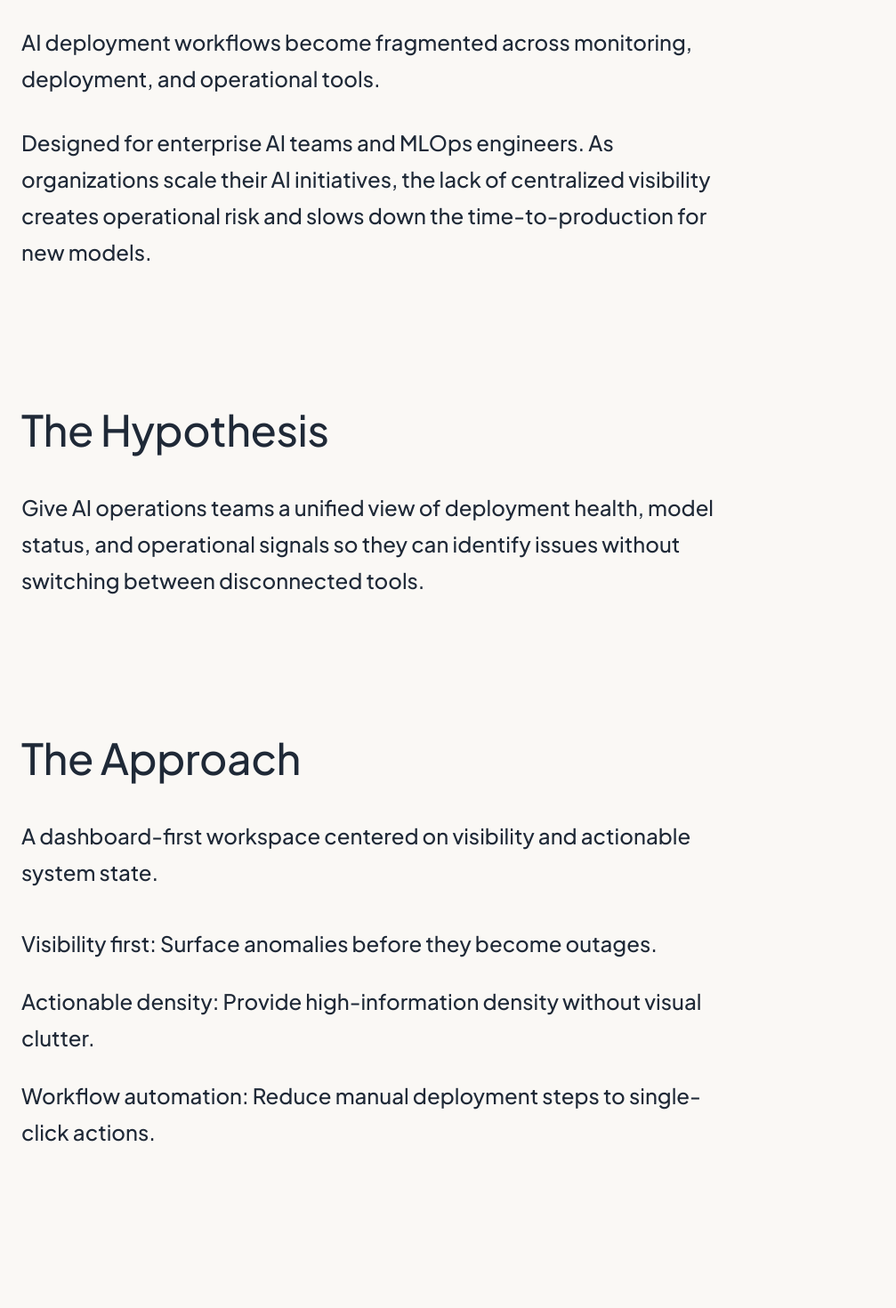
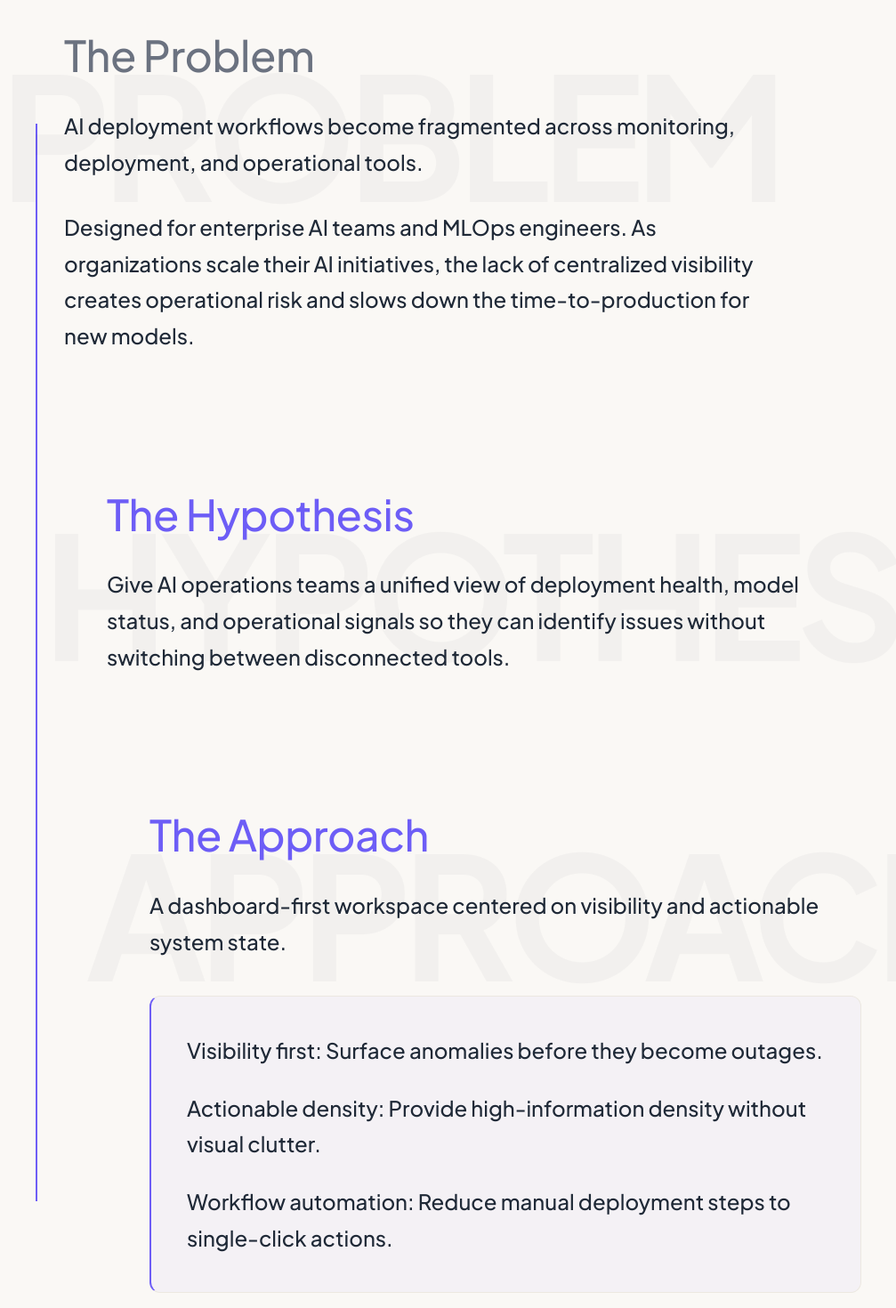
Before and after one commit to Gayathripocharam/DesignPlunge, a React (Vite) app: page /work/ai-operations-platform in a window 1280 px wide. Shown: the part 1040-2510 px from the top of the page at 89% size, without its empty margins (0-1007 px from the left). Built offline with nearby package versions, Linux system fonts and the light colour scheme; no server answers.

Commit message:
style(work): transform case study context into horizontal stepper narrative

```diff
--- a/src/components/business/CaseStudyDetail/CaseStudyDetail.module.css
+++ b/src/components/business/CaseStudyDetail/CaseStudyDetail.module.css
@@ -112,16 +112,86 @@
   margin-bottom: 8px;
 }
 
-.editorialSection {
-  padding-bottom: clamp(96px, 12vw, 160px);
+.narrativeContainer {
+  position: relative;
+  padding: clamp(64px, 8vw, 120px) 0;
+}
+
+.narrativeProgressTrack {
+  position: absolute;
+  top: clamp(64px, 8vw, 120px);
+  bottom: clamp(64px, 8vw, 120px);
+  left: 16px;
+  width: 2px;
+  background-color: var(--border);
+  z-index: 0;
+}
+
+.narrativeProgressLine {
+  position: absolute;
+  top: 0;
+  left: 0;
+  width: 100%;
+  height: 100%;
+  background-color: var(--accent);
+  transform-origin: top;
+  z-index: 1;
+}
+
+.narrativeBlock {
+  position: relative;
+  margin-bottom: clamp(80px, 12vw, 160px);
+  padding-left: 48px;
+}
+
+.narrativeBlock:last-child {
+  margin-bottom: 0;
+}
+
+.watermark {
+  position: absolute;
+  top: -40px;
+  left: -24px;
+  font-size: clamp(80px, 15vw, 200px);
+  font-weight: 800;
+  color: var(--text-h);
+  opacity: 0.03;
+  z-index: 0;
+  pointer-events: none;
+  white-space: nowrap;
+  letter-spacing: -0.05em;
+}
+
+.stepOne {
+  margin-left: 0;
+}
+
+.stepTwo {
+  margin-left: clamp(24px, 4vw, 48px);
+}
+
+.stepThree {
+  margin-left: clamp(48px, 8vw, 96px);
+}
+
+.narrativeContent {
+  position: relative;
+  z-index: 1;
 }
 
 .editorialTitle {
   font-size: clamp(32px, 5vw, 48px);
   font-weight: 500;
-  color: var(--text-h);
-  margin: 0 0 40px 0;
+  margin: 0 0 32px 0;
   letter-spacing: -0.01em;
+}
+
+.labelNeutral {
+  color: var(--text-muted);
+}
+
+.labelAccent {
+  color: var(--accent);
 }
 
 .editorialContent {
@@ -139,10 +209,19 @@
   margin-bottom: 0;
 }
 
+.approachCard {
+  margin-top: 40px;
+  padding: 40px;
+  background-color: rgba(109, 93, 246, 0.04);
+  border: 1px solid var(--border);
+  border-left: 2px solid var(--accent);
+  border-radius: 12px;
+}
+
 .editorialList {
   list-style: none;
   padding: 0;
-  margin: 40px 0 0 0;
+  margin: 0;
 }
 
 .editorialList li {
@@ -150,6 +229,10 @@
   position: relative;
   font-size: inherit;
   line-height: 1.7;
+}
+
+.editorialList li:last-child {
+  margin-bottom: 0;
 }
 
 .sectionTitle {
--- a/src/components/business/CaseStudyDetail/CaseStudyDetail.tsx
+++ b/src/components/business/CaseStudyDetail/CaseStudyDetail.tsx
@@ -69,12 +69,19 @@ export const CaseStudyDetail: React.FC = () => {
   const displayIndex = studyIndex >= 0 ? studyIndex : 0;
 
   // Parallax logic for Hero
-  const { scrollYProgress } = useScroll({
+  const { scrollYProgress: heroScrollY } = useScroll({
     target: heroRef,
     offset: ["start end", "end start"]
   });
-  const yOffset = useTransform(scrollYProgress, [0, 1], [-20, 20]);
+  const yOffset = useTransform(heroScrollY, [0, 1], [-20, 20]);
   const transformY = isMobile || prefersReducedMotion ? 0 : yOffset;
+
+  // Narrative Progress Tracking
+  const narrativeRef = useRef<HTMLElement>(null);
+  const { scrollYProgress: narrativeProgress } = useScroll({
+    target: narrativeRef,
+    offset: ["start center", "end center"]
+  });
 
   // Staggered Animations setup
   const staggerParent: any = {
@@ -214,11 +221,25 @@ export const CaseStudyDetail: React.FC = () => {
           </section>
         )}
 
-        {/* ── Editorial Section: Context & Problem ── */}
+        {/* ── Horizontal Stepper Narrative ── */}
+        {(study.context || ('hypothesis' in study && study.hypothesis) || study.approach) && (
+          <section className={styles.narrativeContainer} ref={narrativeRef}>
+            <div className="container" style={{ position: 'relative' }}>
+
+              {/* Vertical Progress Track & Line */}
+              <div className={styles.narrativeProgressTrack}>
+                <motion.div
+                  className={styles.narrativeProgressLine}
+                  style={{ scaleY: narrativeProgress }}
+                />
+              </div>
+
+              {/* ── Step 01: Problem ── */}
               {study.context && (
-          <section className={styles.editorialSection}>
-            <div className="container">
-              <h2 className={styles.editorialTitle}>The Problem</h2>
+                <div className={`${styles.narrativeBlock} ${styles.stepOne}`}>
+                  <span className={styles.watermark}>PROBLEM</span>
+                  <div className={styles.narrativeContent}>
+                    <h2 className={`${styles.editorialTitle} ${styles.labelNeutral}`}>The Problem</h2>
                     <div className={styles.editorialContent}>
                       <p>{study.context.problem}</p>
                       {(study.context.audience || study.context.whyItMatters) && (
@@ -231,36 +252,44 @@ export const CaseStudyDetail: React.FC = () => {
                       )}
                     </div>
                   </div>
-          </section>
+                </div>
               )}
 
-        {/* ── Editorial Section: The Hypothesis ── */}
+              {/* ── Step 02: Hypothesis ── */}
               {study.type === 'concept' && study.hypothesis && (
-          <section className={styles.editorialSection}>
-            <div className="container">
-              <h2 className={styles.editorialTitle}>The Hypothesis</h2>
+                <div className={`${styles.narrativeBlock} ${styles.stepTwo}`}>
+                  <span className={styles.watermark}>HYPOTHESIS</span>
+                  <div className={styles.narrativeContent}>
+                    <h2 className={`${styles.editorialTitle} ${styles.labelAccent}`}>The Hypothesis</h2>
                     <div className={styles.editorialContent}>
                       <p>{study.hypothesis}</p>
                     </div>
                   </div>
-          </section>
+                </div>
               )}
 
-        {/* ── Editorial Section: Approach ── */}
+              {/* ── Step 03: Approach ── */}
               {study.approach && (
-          <section className={styles.editorialSection}>
-            <div className="container">
-              <h2 className={styles.editorialTitle}>The Approach</h2>
+                <div className={`${styles.narrativeBlock} ${styles.stepThree}`}>
+                  <span className={styles.watermark}>APPROACH</span>
+                  <div className={styles.narrativeContent}>
+                    <h2 className={`${styles.editorialTitle} ${styles.labelAccent}`}>The Approach</h2>
                     <div className={styles.editorialContent}>
                       <p>{study.approach.idea}</p>
                       {study.approach.principles && study.approach.principles.length > 0 && (
+                        <div className={styles.approachCard}>
                           <ul className={styles.editorialList}>
                             {study.approach.principles.map((principle, idx) => (
                               <li key={idx}>{principle}</li>
                             ))}
                           </ul>
+                        </div>
                       )}
                     </div>
+                  </div>
+                </div>
+              )}
+
             </div>
           </section>
         )}
```
Lines whose indentation alone changed are shown as unchanged.
